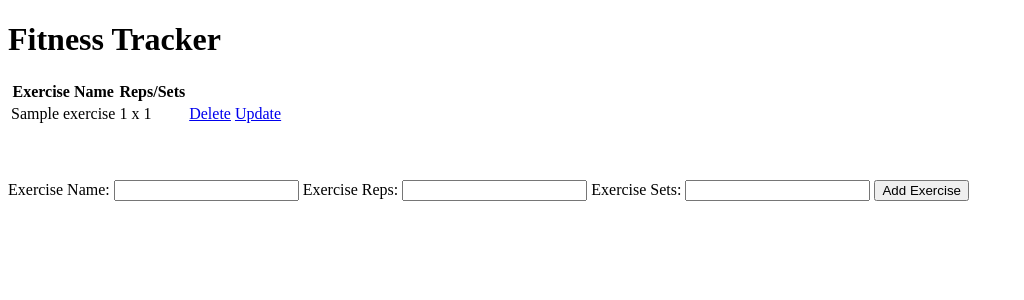
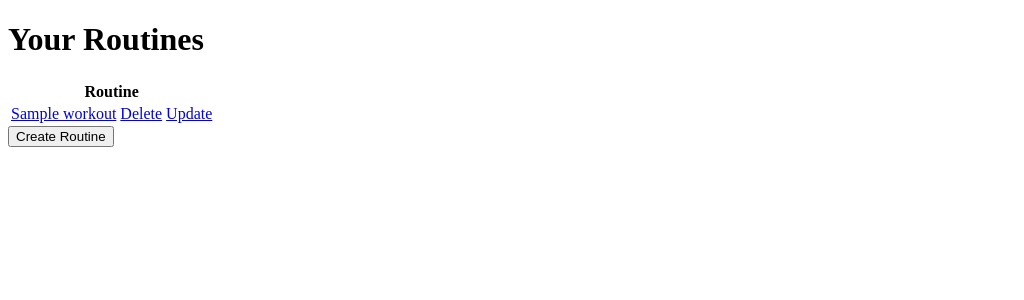
Before and after one commit to abmarney/fitness-tracker, a Flask app: page / in a window 1280 px wide. Shown: the top 300 px of the page, without its empty margins (0-1024 px from the left). Run offline with Flask 2, Linux system fonts and the light colour scheme; tables that the repository leaves empty hold one stand-in row (values such as "Sample post").

Commit message:
routine functionality being introduced

```diff
--- a/app.py
+++ b/app.py
@@ -10,19 +10,28 @@ class Exercise(db.Model):
     name = db.Column(db.String(200), primary_key=True)
     reps = db.Column(db.Integer)
     sets = db.Column(db.Integer)
-    #id = db.Column(db.Integer)
+    id = db.Column(db.Integer)
     def __repr__(self):
         return self.name
 
 class Workout(db.Model):
     name = db.Column(db.String(200), primary_key=True)
-    #routine = [Exercise()]
-    #count = len(routine)
+    routine = [Exercise()]
+    count = len(routine)
     def __repr__(self):
         return self.name
 
-@app.route('/', methods=['POST','GET'])
+@app.route('/')
 def index():
+    routines=Workout.query.order_by(Workout.name).all()
+    return render_template('index.html', routines=routines)
+
+@app.route('/CreateRoutine/', methods=['POST','GET'])
+def create_routine():
+    return render_template('routines.html')
+
+@app.route('/Exercises/', methods=['POST','GET'])
+def routine():
     if request.method == 'POST':
         ex_name = request.form['name']
         ex_reps = request.form['reps']
--- a/templates/index.html
+++ b/templates/index.html
@@ -6,38 +6,28 @@
 
 {% block body %}
 <div class="content">
-    <h1>Fitness Tracker</h1>
-    {% if exercises|length < 1 %}
-    <h4>There are no exercises, create one!</h4>
+    <h1>Your Routines</h1>
+    {% if routines|length < 1 %}
+    <h4>You have no routines. Creat one now!</h4>
     {% else %}
     <table>
         <tr>
-            <th>Exercise Name</th>
-            <th>Reps/Sets</th>
+            <th>Routine</th>
         </tr>
-        {% for exercise in exercises %}
+        {% for routine in routines %}
+
             <tr>
-                <td>{{ exercise.name }}</td>
-                <td>{{ exercise.reps }} x {{ exercise.sets }}</td>
                 <td>
-                    <a href="/delete/Exercise/{{exercise.name}}">Delete</a>
-                    <a href="/update/Exercise/{{exercise.name}}">Update</a>
+                    <a href="/routine/{{routine.name}}">{{routine.name}}</a>
+                    <a href="/delete/{{routine.name}}">Delete</a>
+                    <a href="/update/{{routine.name}}">Update</a>
                 </td>
             </tr>
         {% endfor %}
     </table>
     {% endif %}
-    <br>
-    <br>
-    <br>
-    <form action="/" method="POST">
-        <label for="name">Exercise Name:</label>
-        <input type="text" name="name" id="name">
-        <label for="reps">Exercise Reps:</label>
-        <input type="text" name="reps" id="reps">
-        <label for="sets">Exercise Sets:</label>
-        <input type="text" name="sets" id="reps">
-        <input type="submit" value="Add Exercise">
+    <form action="/CreateRoutine/" method="POST">
+        <input type="submit" value="Create Routine">
     </form>
 </div>
 {% endblock %}
```
Also changed, not shown: templates/exercises.html (added, +43 -0 lines), templates/routines.html (added, +47 -0 lines).
